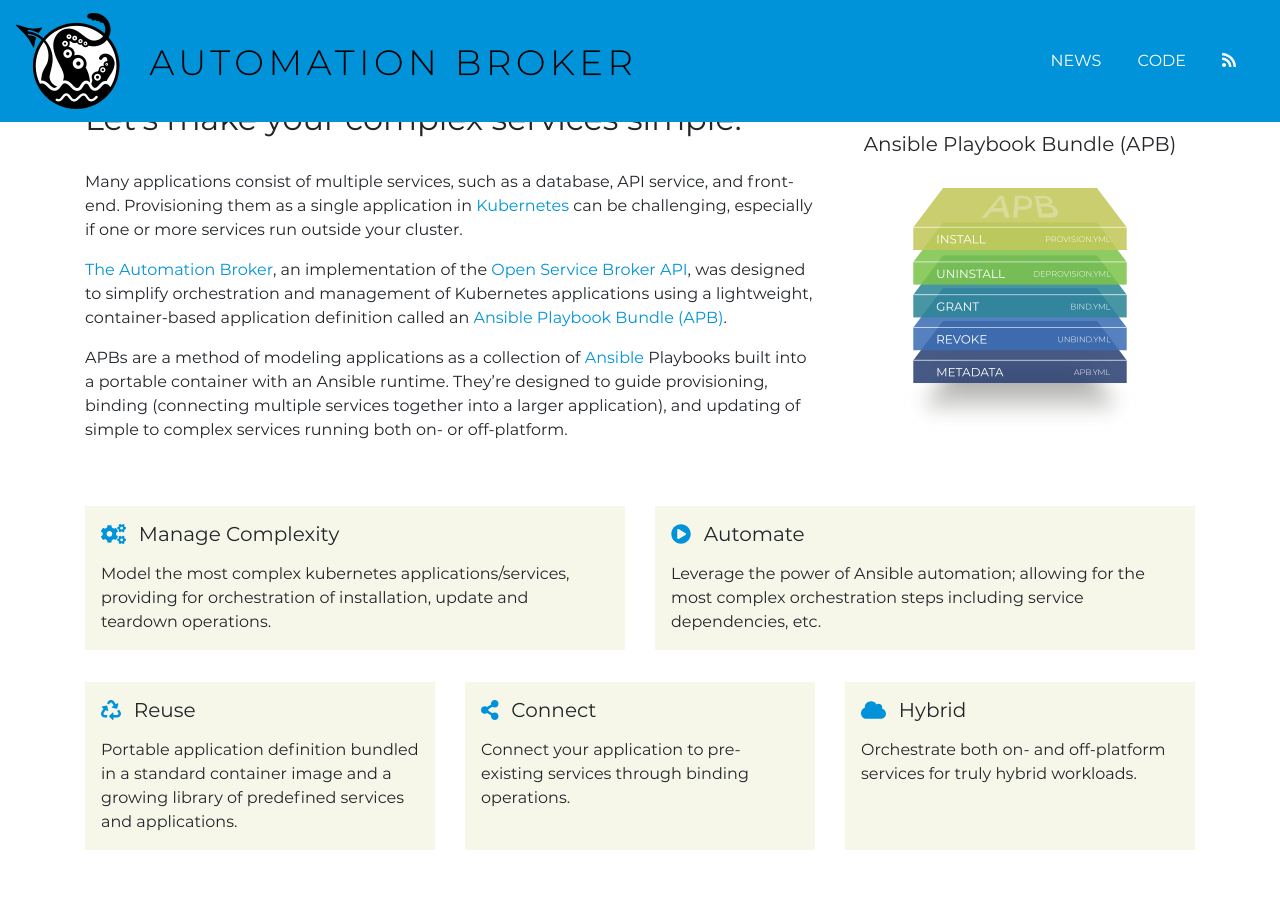
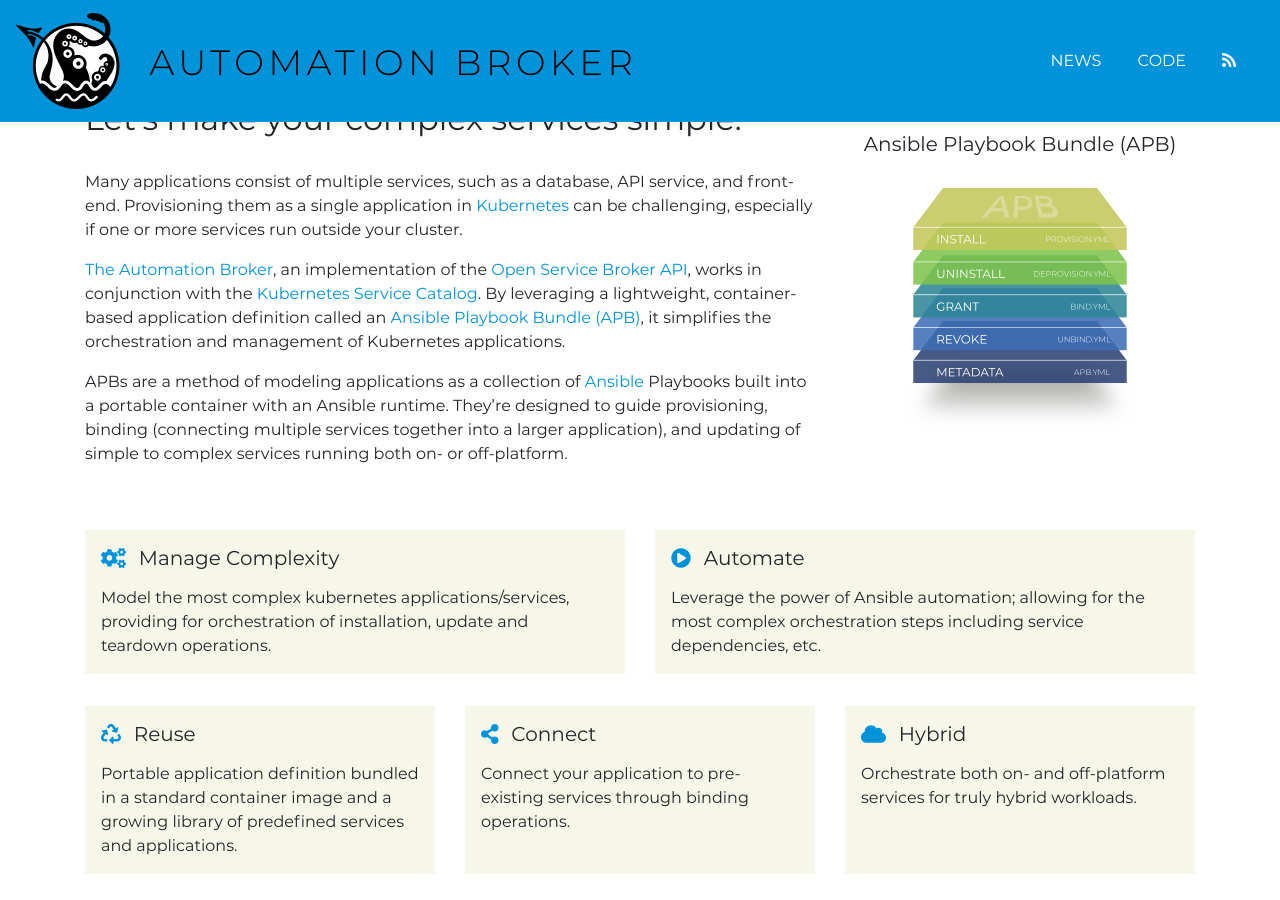
Before and after one commit to ansibleplaybookbundle/ansiblebroker.com, a Jekyll site: the page built from index.html, in a window 1280 px wide and 900 px high, scrolled down 374 px. Built offline with Jekyll 4.4.1, drawn with Linux system fonts in a browser that asks for light colours; nearby versions of some CDN libraries.

Commit message:
Update broker info text to include Service Catalog with link.

```diff
--- a/index.html
+++ b/index.html
@@ -35,11 +35,12 @@
                     can be challenging, especially if one or more services run outside your cluster.
                 </p>
                 <p>
-                    <a href="https://github.com/openshift/ansible-service-broker" target="_blank">The Automation Broker</a>, an implementation of the
-                    <a href="https://www.openservicebrokerapi.org/" target="_blank">Open Service Broker API</a>,
-                    was designed to simplify orchestration and management of Kubernetes applications using a lightweight,
-                    container-based application definition called an
-                    <a href="https://github.com/ansibleplaybookbundle/ansible-playbook-bundle" target="_blank">Ansible Playbook Bundle (APB)</a>.
+                    <a href="https://github.com/openshift/ansible-service-broker" target="_blank">The Automation Broker</a>,
+                    an implementation of the <a href="https://www.openservicebrokerapi.org/" target="_blank">Open Service Broker API</a>,
+                    works in conjunction with the <a href="https://github.com/kubernetes-incubator/service-catalog" target="_blank">Kubernetes Service Catalog</a>.
+                    By leveraging a lightweight, container-based application definition called an
+                    <a href="https://github.com/ansibleplaybookbundle/ansible-playbook-bundle" target="_blank">Ansible Playbook Bundle (APB)</a>,
+                    it simplifies the orchestration and management of Kubernetes applications.
                 </p>
                 <p>
                     APBs are a method of modeling applications as a collection of
```
